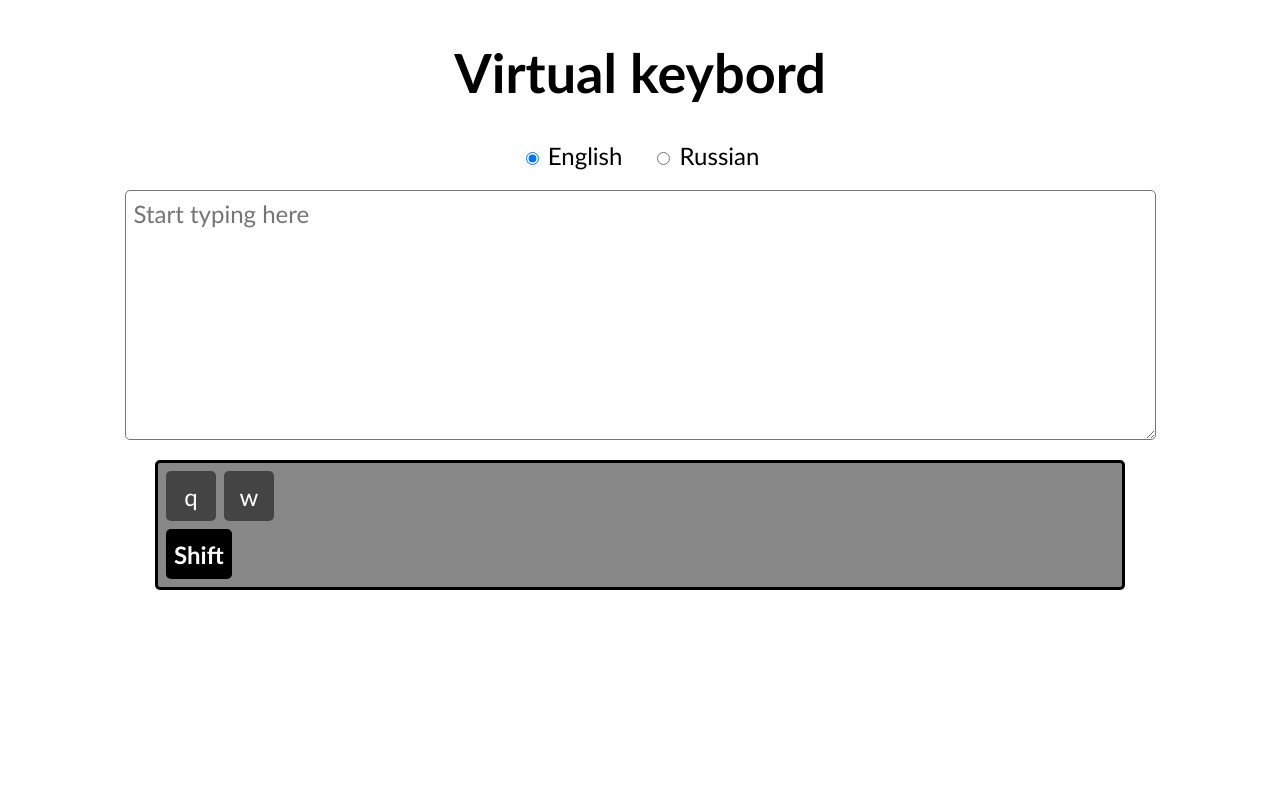
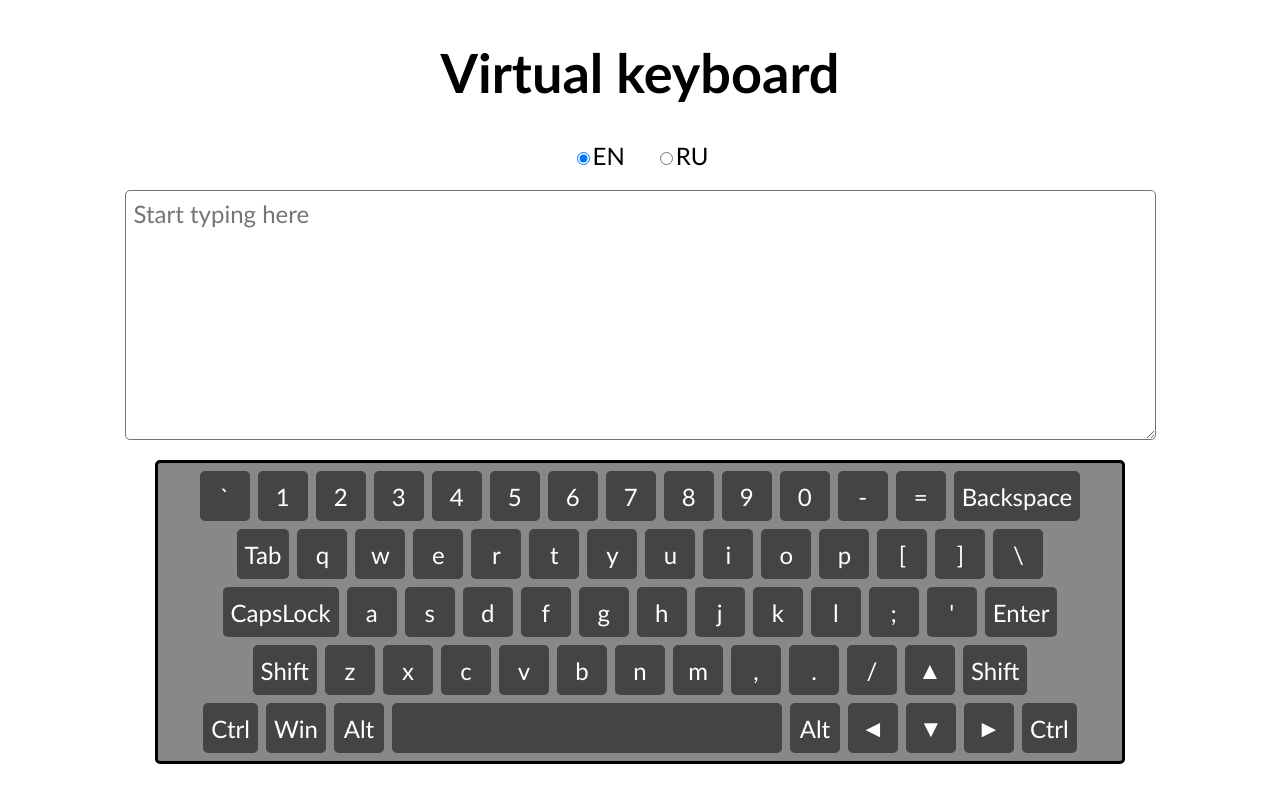
Before and after one commit to BiarezKseniya/virtual-keyboard, a website: page index.html in a window 1280 px wide. Drawn offline with Linux system fonts and the light colour scheme.

Commit message:
feat: add dynamic keyboard generation

```diff
--- a/index.html
+++ b/index.html
@@ -10,29 +10,6 @@
 </head>
 
 <body>
-    <main class="main">
-        <label class="area-label" for="typing-area">Virtual keybord</label>
-        <div class="choose-lang">
-            <div class="choose-lang__option">
-                <input name="lang" type="radio" id="en" class="choose-lang__input" value="eng" checked>
-                <label for="en">English</label>
-            </div>
-            <div class="choose-lang__option">
-                <input name="lang" type="radio" id="ru" class="choose-lang__input" value="ru">
-                <label for="ru">Russian</label>
-            </div>
-        </div>
-        <textarea id="typing-area" rows="8" cols="75" placeholder="Start typing here"></textarea>
-        <div class="keyboard">
-            <div class="keyboard__raw">
-                <button type="button" class="keyboard__key keyboard__key_color-main">q</button>
-                <button type="button" class="keyboard__key keyboard__key_color-main">w</button>
-            </div>
-            <div class="keyboard__raw">
-                <button type="button" class="keyboard__key keyboard__key_color-add">Shift</button>
-            </div>
-        </div>
-    </main>
     <script src="script.js"></script>
 </body>
 
--- a/script.js
+++ b/script.js
@@ -0,0 +1,426 @@
+const keyboards = [
+  {
+    lang: 'en',
+    keyboard: [
+      [
+        {
+          keyName: '`',
+          keyCode: '`',
+          caps: false,
+        },
+        {
+          keyName: '1',
+          keyCode: '1',
+          caps: false,
+        },
+        {
+          keyName: '2',
+          keyCode: '2',
+          caps: false,
+        },
+        {
+          keyName: '3',
+          keyCode: '3',
+          caps: false,
+        },
+        {
+          keyName: '4',
+          keyCode: '4',
+          caps: false,
+        },
+        {
+          keyName: '5',
+          keyCode: '5',
+          caps: false,
+        },
+        {
+          keyName: '6',
+          keyCode: '6',
+          caps: false,
+        },
+        {
+          keyName: '7',
+          keyCode: '7',
+          caps: false,
+        },
+        {
+          keyName: '8',
+          keyCode: '8',
+          caps: false,
+        },
+        {
+          keyName: '9',
+          keyCode: '9',
+          caps: false,
+        },
+        {
+          keyName: '0',
+          keyCode: '0',
+          caps: false,
+        },
+        {
+          keyName: '-',
+          keyCode: '-',
+          caps: false,
+        },
+        {
+          keyName: '=',
+          keyCode: '=',
+          caps: false,
+        },
+        {
+          keyName: 'Backspace',
+          keyCode: 'Backspace',
+          caps: false,
+        },
+      ],
+      [
+        {
+          keyName: 'Tab',
+          keyCode: 'Tab',
+          caps: false,
+        },
+        {
+          keyName: 'q',
+          keyCode: 'q',
+          caps: true,
+        },
+        {
+          keyName: 'w',
+          keyCode: 'w',
+          caps: true,
+        },
+        {
+          keyName: 'e',
+          keyCode: 'e',
+          caps: true,
+        },
+        {
+          keyName: 'r',
+          keyCode: 'r',
+          caps: true,
+        },
+        {
+          keyName: 't',
+          keyCode: 't',
+          caps: true,
+        },
+        {
+          keyName: 'y',
+          keyCode: 'y',
+          caps: true,
+        },
+        {
+          keyName: 'u',
+          keyCode: 'u',
+          caps: true,
+        },
+        {
+          keyName: 'i',
+          keyCode: 'i',
+          caps: true,
+        },
+        {
+          keyName: 'o',
+          keyCode: 'o',
+          caps: true,
+        },
+        {
+          keyName: 'p',
+          keyCode: 'p',
+          caps: true,
+        },
+        {
+          keyName: '[',
+          keyCode: '[',
+          caps: false,
+        },
+        {
+          keyName: ']',
+          keyCode: ']',
+          caps: false,
+        },
+        {
+          keyName: '\\',
+          keyCode: '\\',
+          caps: false,
+        },
+      ],
+      [
+        {
+          keyName: 'CapsLock',
+          keyCode: 'CapsLock',
+          caps: false,
+        },
+        {
+          keyName: 'a',
+          keyCode: 'a',
+          caps: true,
+        },
+        {
+          keyName: 's',
+          keyCode: 's',
+          caps: true,
+        },
+        {
+          keyName: 'd',
+          keyCode: 'd',
+          caps: true,
+        },
+        {
+          keyName: 'f',
+          keyCode: 'f',
+          caps: true,
+        },
+        {
+          keyName: 'g',
+          keyCode: 'g',
+          caps: true,
+        },
+        {
+          keyName: 'h',
+          keyCode: 'h',
+          caps: true,
+        },
+        {
+          keyName: 'j',
+          keyCode: 'j',
+          caps: true,
+        },
+        {
+          keyName: 'k',
+          keyCode: 'k',
+          caps: true,
+        },
+        {
+          keyName: 'l',
+          keyCode: 'l',
+          caps: true,
+        },
+        {
+          keyName: ';',
+          keyCode: ';',
+          caps: false,
+        },
+        {
+          keyName: "'",
+          keyCode: "'",
+          caps: false,
+        },
+        {
+          keyName: 'Enter',
+          keyCode: 'Enter',
+          caps: false,
+        },
+      ],
+      [
+        {
+          keyName: 'Shift',
+          keyCode: 'Shift',
+          caps: false,
+        },
+        {
+          keyName: 'z',
+          keyCode: 'z',
+          caps: true,
+        },
+        {
+          keyName: 'x',
+          keyCode: 'x',
+          caps: true,
+        },
+        {
+          keyName: 'c',
+          keyCode: 'c',
+          caps: true,
+        },
+        {
+          keyName: 'v',
+          keyCode: 'v',
+          caps: true,
+        },
+        {
+          keyName: 'b',
+          keyCode: 'b',
+          caps: true,
+        },
+        {
+          keyName: 'n',
+          keyCode: 'n',
+          caps: true,
+        },
+        {
+          keyName: 'm',
+          keyCode: 'm',
+          caps: true,
+        },
+        {
+          keyName: ',',
+          keyCode: ',',
+          caps: false,
+        },
+        {
+          keyName: '.',
+          keyCode: '.',
+          caps: false,
+        },
+        {
+          keyName: '/',
+          keyCode: '/',
+          caps: false,
+        },
+        {
+          keyName: '▲',
+          keyCode: 'ArrowUp',
+          caps: false,
+        },
+        {
+          keyName: 'Shift',
+          keyCode: 'Shift',
+          caps: false,
+        },
+      ],
+      [
+        {
+          keyName: 'Ctrl',
+          keyCode: 'Ctrl',
+          caps: false,
+        },
+        {
+          keyName: 'Win',
+          keyCode: 'Meta',
+          caps: false,
+        },
+        {
+          keyName: 'Alt',
+          keyCode: 'Alt',
+          caps: false,
+        },
+        {
+          keyName: '',
+          keyCode: '',
+          caps: false,
+        },
+        {
+          keyName: 'Alt',
+          keyCode: 'Alt',
+          caps: false,
+        },
+        {
+          keyName: '◄',
+          keyCode: 'ArrowLeft',
+          caps: false,
+        },
+        {
+          keyName: '▼',
+          keyCode: 'ArrowDown',
+          caps: false,
+        },
+        {
+          keyName: '►',
+          keyCode: 'ArrowRight',
+          caps: false,
+        },
+        {
+          keyName: 'Ctrl',
+          keyCode: 'Ctrl',
+          caps: false,
+        },
+      ],
+    ],
+  },
+  {
+    lang: 'ru',
+  },
+];
+
+function createLayout() {
+  const main = document.createElement('main');
+  main.classList.add('main');
+
+  const keyboardLabel = document.createElement('label');
+  keyboardLabel.classList.add('area-label');
+  keyboardLabel.innerText = 'Virtual keyboard';
+
+  const chooseLang = document.createElement('div');
+  chooseLang.classList.add('choose-lang');
+
+  const chooseLangOption1 = document.createElement('div');
+  chooseLangOption1.classList.add('choose-lang__option');
+
+  const chooseLangInput1 = document.createElement('input');
+  chooseLangInput1.setAttribute('name', 'lang');
+  chooseLangInput1.setAttribute('type', 'radio');
+  chooseLangInput1.setAttribute('id', 'en');
+  chooseLangInput1.setAttribute('value', 'en');
+  chooseLangInput1.setAttribute('checked', true);
+  chooseLangInput1.classList.add('choose-lang__option');
+
+  const labelOption1 = document.createElement('label');
+  labelOption1.setAttribute('for', 'en');
+  labelOption1.innerText = 'EN';
+
+  const chooseLangOption2 = document.createElement('div');
+  chooseLangOption2.classList.add('choose-lang__option');
+
+  const chooseLangInput2 = document.createElement('input');
+  chooseLangInput2.name = 'lang';
+  chooseLangInput2.type = 'radio';
+  chooseLangInput2.id = 'ru';
+  chooseLangInput2.value = 'ru';
+  chooseLangInput2.classList.add('choose-lang__option');
+
+  const labelOption2 = document.createElement('label');
+  labelOption2.setAttribute('for', 'ru');
+  labelOption2.innerText = 'RU';
+
+  const typingArea = document.createElement('textarea');
+  typingArea.setAttribute('rows', '8');
+  typingArea.setAttribute('cols', '75');
+  typingArea.setAttribute('placeholder', 'Start typing here');
+  typingArea.setAttribute('id', 'typing-area');
+
+  const keyboard = document.createElement('div');
+  keyboard.classList.add('keyboard');
+
+  main.appendChild(keyboardLabel);
+  chooseLangOption1.appendChild(chooseLangInput1);
+  chooseLangOption1.appendChild(labelOption1);
+  chooseLang.appendChild(chooseLangOption1);
+  chooseLangOption2.appendChild(chooseLangInput2);
+  chooseLangOption2.appendChild(labelOption2);
+  chooseLang.appendChild(chooseLangOption2);
+  main.appendChild(chooseLang);
+  main.appendChild(typingArea);
+  main.appendChild(keyboard);
+  document.body.appendChild(main);
+}
+
+function renderKeyboard(lang) {
+  let keyboard = {};
+  for (let i = 0; i < keyboards.length; i += 1) {
+    if (keyboards[i].lang === lang) {
+      keyboard = keyboards[i].keyboard;
+    }
+  }
+  for (let i = 0; i < 5; i += 1) {
+    let keyboardRaw = document.createElement('div');
+    keyboardRaw.classList.add('keyboard__raw');
+    for (let j = 0; j < keyboard[i].length; j += 1) {
+      const keyboardBtn = document.createElement('button');
+      keyboardBtn.setAttribute('type', 'button');
+      keyboardBtn.classList.add('keyboard__key');
+      keyboardBtn.innerText = keyboard[i][j].keyName;
+      keyboardBtn.classList.add(keyboard[i][j].keyCode ? keyboard[i][j].keyCode.toLowerCase() : 'space');
+      if (keyboard[i][j].caps) {
+        keyboardBtn.classList.add('caps');
+      }
+      keyboardRaw.appendChild(keyboardBtn);
+    }
+    document.querySelector('.keyboard').appendChild(keyboardRaw);
+    keyboardRaw = '';
+  }
+}
+
+document.addEventListener('load', createLayout());
+document.addEventListener('load', renderKeyboard('en'));
--- a/styles.css
+++ b/styles.css
@@ -49,6 +49,7 @@
     display: flex;
     flex-wrap: no-wrap;
     gap: 0.5rem;
+    justify-content: center;
 }
 
 .keyboard__key {
@@ -77,6 +78,10 @@
     font-weight: 600;
 }
 
+.keyboard__key.space {
+    width: 390px;
+}
+
 .upper-case {
     text-transform: uppercase;
 }
```
Also changed, not shown: .eslintrc.json.
